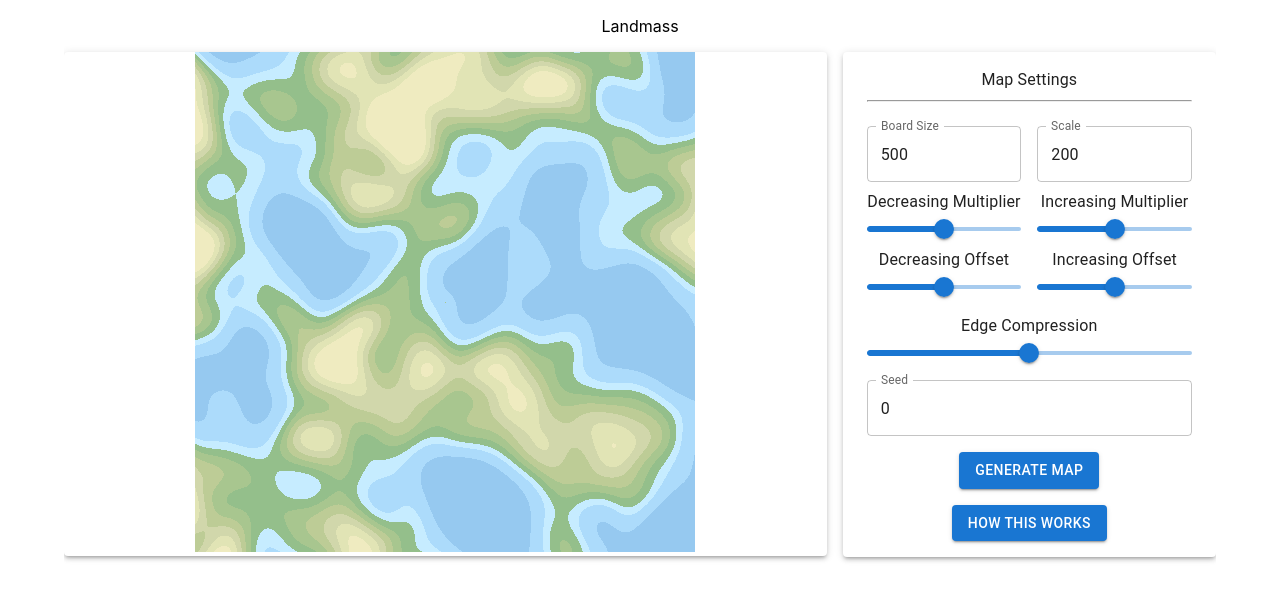
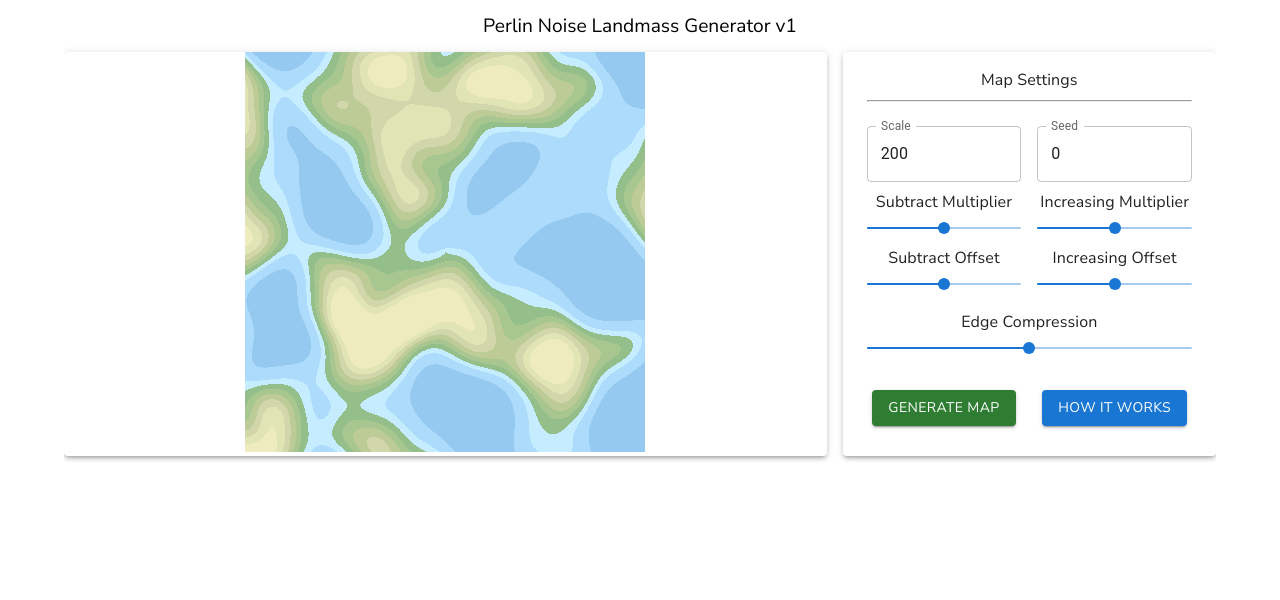
Before and after one commit to daniel-macias/landmass, a React (Create React App) app: page / in a window 1280 px wide. Shown: the top 600 px of the page. Built offline with nearby package versions, Linux system fonts and the light colour scheme.

Commit message:
basically done, just needs the explanation filled out

```diff
--- a/public/index.html
+++ b/public/index.html
@@ -10,6 +10,10 @@
       content="Web site created using create-react-app"
     />
     <link rel="apple-touch-icon" href="%PUBLIC_URL%/logo192.png" />
+    <link
+      href="https://fonts.googleapis.com/css?family=Nunito+Sans:300,400,700&display=swap"
+      rel="stylesheet"
+    />
     <!--
       manifest.json provides metadata used when your web app is installed on a
       user's mobile device or desktop. See https://developers.google.com/web/fundamentals/web-app-manifest/
@@ -24,7 +28,7 @@
       work correctly both with client-side routing and a non-root public URL.
       Learn how to configure a non-root public URL by running `npm run build`.
     -->
-    <title>React App</title>
+    <title>Perlin Noise Landmass Generator</title>
   </head>
   <body>
     <noscript>You need to enable JavaScript to run this app.</noscript>
--- a/src/App.css
+++ b/src/App.css
@@ -36,3 +36,15 @@
     transform: rotate(360deg);
   }
 }
+
+.montserrat-title {
+  font-family: 'Nunito Sans', sans-serif;
+  font-weight: 500;
+  font-size: larger;
+}
+
+.montserrat-labels {
+  font-family: 'Nunito Sans', sans-serif;
+  font-weight: 500;
+  font-size: larger;
+}
--- a/src/App.tsx
+++ b/src/App.tsx
@@ -1,15 +1,25 @@
 import React, { useEffect, useRef, useState } from 'react';
-import logo from './logo.svg';
 import './App.css';
 import Map from './components/Map';
 import Settings from './components/Settings';
 import seedrandom from 'seedrandom';
 import { Grid, Paper, Container } from '@mui/material';
-import { createNoise2D } from 'simplex-noise';
 
 function App() {
 
   const [randomNumber, setRandomNumber] = useState(0);
+  const [mapData, setMapData] = useState({
+    boardSize: 400,
+    squareSize: 1,
+    seed: randomNumber,
+    edgeCompressionAmount: 0.5,
+    decreasingMultiplier: 0.5,
+    increasingMultiplier: 0.5,
+    decreasingOffset: 0.5,
+    increasingOffset: 0.5,
+    scale: 200,
+  });
+
 
   useEffect(() => {
     const now = new Date();
@@ -21,6 +31,23 @@ function App() {
 
 
   }, []);
+
+  const generateMap = (formData: {
+    boardSize: number;
+    squareSize: number;
+    seed: number;
+    edgeCompressionAmount: number;
+    decreasingMultiplier: number;
+    increasingMultiplier: number;
+    decreasingOffset: number;
+    increasingOffset: number;
+    scale: number;
+  }) => {
+    // Process the form data and generate the map
+    console.log('Generating Map...');
+    console.log(formData);
+    setMapData(formData);
+  };
 
   return (
     <div className="App">
@@ -35,7 +62,7 @@ function App() {
         }}
       >
 
-      <p>Landmass</p>
+      <h1 className="montserrat-title">Perlin Noise Landmass Generator v1</h1>
 
       {/* 'lg' here sets the maximum width to large screens, but you can adjust this based on your preference */}
       <Grid container spacing={2}>
@@ -43,16 +70,16 @@ function App() {
 
         <Grid item xs={12} sm={8}>
           {/* Content for the 2/3 column */}
-          <Paper elevation={3} style={{ minHeight: '200px', display: 'flex', flexDirection: 'column' }}>
-            <div style={{ flex: 1, overflow: 'auto' }}>
-            <Map squareSize={1} boardSize={500} seed={randomNumber} edgeCompressionAmount={0.1} decreasingMultiplier={0.4} increasingMultiplier={0.4} decreasingOffset={0.4} increasingOffset={0.7} scale={200} />
+          <Paper elevation={3} style={{ minHeight: '100%', display: 'flex', flexDirection: 'column' }}>
+            <div style={{ flex: 1, minHeight: 0, alignItems: 'center' }}>
+            <Map {...mapData} />
             </div>
           </Paper>
         </Grid>
         <Grid item xs={12} sm={4}>
           {/* Content for the 1/3 column */}
-          <Paper elevation={3} style={{ minHeight: '200px', display: 'flex', flexDirection: 'column' }}>
-            <Settings />
+          <Paper elevation={3} style={{ minHeight: '100%', display: 'flex', flexDirection: 'column' }}>
+            <Settings onSubmit={generateMap} />
           </Paper>
         </Grid>
       </Grid>
--- a/src/components/Map.tsx
+++ b/src/components/Map.tsx
@@ -144,7 +144,7 @@ const Map: React.FC<MapProps> = ({ squareSize, boardSize, seed, edgeCompressionA
 
       }
     }
-  }, []);
+  }, [squareSize, boardSize, seed, edgeCompressionAmount, decreasingMultiplier, increasingMultiplier, decreasingOffset, increasingOffset, scale]);
 
   return <canvas ref={canvasRef} />;
 };
--- a/src/components/Settings.tsx
+++ b/src/components/Settings.tsx
@@ -1,10 +1,23 @@
 import React, { useState } from 'react';
 import { Dialog, DialogTitle, DialogContent, DialogActions, Box, TextField, Slider, Button, Typography, Container, Grid } from '@mui/material';
 
+interface SettingsProps {
+    onSubmit: (formData: {
+      boardSize: number;
+      seed: number;
+      edgeCompressionAmount: number;
+      decreasingMultiplier: number;
+      increasingMultiplier: number;
+      decreasingOffset: number;
+      increasingOffset: number;
+      scale: number;
+      squareSize: number;
+    }) => void;
+}
 
-const Settings = () => {
+const Settings = ({ onSubmit }: SettingsProps) => {
   // State variables for your settings
-  const [boardSize, setBoardSize] = useState<number>(500);
+  const [boardSize, setBoardSize] = useState<number>(400);
   const [seed, setSeed] = useState<number>(0);
   const [edgeCompressionAmount, setEdgeCompressionAmount] = useState<number>(0.5);
   const [decreasingMultiplier, setDecreasingMultiplier] = useState<number>(0.5);
@@ -12,15 +25,26 @@ const Settings = () => {
   const [decreasingOffset, setDecreasingOffset] = useState<number>(0.5);
   const [increasingOffset, setIncreasingOffset] = useState<number>(0.5);
   const [scale, setScale] = useState<number>(200);
+  const [squareSize, setSquareSize] = useState<number>(1);
 
   const [isDialogOpen, setIsDialogOpen] = useState(false);
 
 
   // Function to handle form submission
   const handleSubmit = () => {
-    // Process form data and generate the map
-    // You can add your map generation logic here
-    console.log('Generating Map...');
+    const formData = {
+        boardSize,
+        seed,
+        edgeCompressionAmount,
+        decreasingMultiplier,
+        increasingMultiplier,
+        decreasingOffset,
+        increasingOffset,
+        scale,
+        squareSize
+      };
+      // Call the onSubmit function from the props and pass the form data
+      onSubmit(formData);
   };
 
   const openDialog = () => {
@@ -34,20 +58,29 @@ const Settings = () => {
   return (
     <Container maxWidth="lg">
       <form style={{ margin: '16px 0' }}>
-      <Typography id="decreasing-multiplier-slider-label">Map Settings</Typography>
+      <Typography id="decreasing-multiplier-slider-label" fontFamily={'Nunito Sans'}>Map Settings</Typography>
       <hr />
         <Grid container spacing={2} style={{ marginTop: '8px' }}>
           <Grid item xs={12} sm={6}>
-            <TextField
+            {/* <TextField
               label="Board Size"
               type="number"
               value={boardSize.toString()}
               onChange={(e) => setBoardSize(parseInt(e.target.value, 10))}
               fullWidth
               InputProps={{ inputProps: { min: 0, max: 1000 } }}
-            />
-            <Typography id="decreasing-multiplier-slider-label" style={{ marginTop: '8px' }}>Decreasing Multiplier</Typography>
+            /> */}
+            <TextField
+            label="Scale"
+            type="number"
+            value={scale.toString()}
+            onChange={(e) => setScale(parseInt(e.target.value, 10))}
+            fullWidth
+            InputProps={{ inputProps: { min: 0, max: 1000 } }}
+          />
+            <Typography fontFamily={'Nunito Sans'} id="decreasing-multiplier-slider-label" style={{ marginTop: '8px' }}>Subtract Multiplier</Typography>
             <Slider
+              size="small"
               value={decreasingMultiplier}
               onChange={(_, newValue) => setDecreasingMultiplier(newValue as number)}
               valueLabelDisplay="auto"
@@ -56,8 +89,9 @@ const Settings = () => {
               max={1}
               aria-labelledby="decreasing-multiplier-slider-label"
             />
-            <Typography id="decreasing-offset-slider-label">Decreasing Offset</Typography>
+            <Typography fontFamily={'Nunito Sans'} id="decreasing-offset-slider-label">Subtract Offset</Typography>
             <Slider
+              size="small"
               value={decreasingOffset}
               onChange={(_, newValue) => setDecreasingOffset(newValue as number)}
               valueLabelDisplay="auto"
@@ -71,15 +105,15 @@ const Settings = () => {
           </Grid>
           <Grid item xs={12} sm={6}>
           <TextField
-            label="Scale"
-            type="number"
-            value={scale.toString()}
-            onChange={(e) => setScale(parseInt(e.target.value, 10))}
-            fullWidth
-            InputProps={{ inputProps: { min: 0, max: 1000 } }}
-          />
-            <Typography id="increasing-multiplier-slider-label" style={{ marginTop: '8px' }}>Increasing Multiplier</Typography>
+              label="Seed"
+              type="number"
+              value={seed.toString()}
+              onChange={(e) => setSeed(parseInt(e.target.value, 10))}
+              fullWidth
+            />
+            <Typography fontFamily={'Nunito Sans'} id="increasing-multiplier-slider-label" style={{ marginTop: '8px' }}>Increasing Multiplier</Typography>
             <Slider
+              size="small"
               value={increasingMultiplier}
               onChange={(_, newValue) => setIncreasingMultiplier(newValue as number)}
               valueLabelDisplay="auto"
@@ -89,8 +123,9 @@ const Settings = () => {
               aria-labelledby="increasing-multiplier-slider-label"
             />
 
-            <Typography id="increasing-offset-slider-label">Increasing Offset</Typography>
+            <Typography fontFamily={'Nunito Sans'} id="increasing-offset-slider-label">Increasing Offset</Typography>
             <Slider
+              size="small"
               value={increasingOffset}
               onChange={(_, newValue) => setIncreasingOffset(newValue as number)}
               valueLabelDisplay="auto"
@@ -102,8 +137,9 @@ const Settings = () => {
           </Grid>
         </Grid>
         <Grid item xs={12}>
-        <Typography id="decreasing-multiplier-slider-label" style={{ marginTop: '8px' }}>Edge Compression</Typography>
+            <Typography fontFamily={'Nunito Sans'} id="decreasing-multiplier-slider-label" style={{ marginTop: '8px' }}>Edge Compression</Typography>
             <Slider
+              size="small"
               value={edgeCompressionAmount}
               onChange={(_, newValue) => setEdgeCompressionAmount(newValue as number)}
               valueLabelDisplay="auto"
@@ -112,25 +148,23 @@ const Settings = () => {
               max={1}
               aria-labelledby="decreasing-multiplier-slider-label"
             />
-          <TextField style={{ marginTop: '8px' }}
-              label="Seed"
-              type="number"
-              value={seed.toString()}
-              onChange={(e) => setSeed(parseInt(e.target.value, 10))}
-              fullWidth
-            />
+
+
 
         </Grid>
-        <Box mt={2}>
-          <Button variant="contained" color="primary" onClick={handleSubmit}>
+
+        <Grid container spacing={2} style={{ marginTop: '8px' }}>
+          <Grid item xs={12} sm={6}>
+          <Button variant="contained" color="success" onClick={handleSubmit} style={{ fontFamily: 'Nunito Sans' }}>
             Generate Map
           </Button>
-        </Box>
-        <Box mt={2}>
-          <Button variant="contained" color="primary" onClick={openDialog}>
-            How This Works
+          </Grid>
+          <Grid item xs={12} sm={6}>
+          <Button  variant="contained" color="primary" onClick={openDialog} style={{ fontFamily: 'Nunito Sans' }}>
+            How It Works
           </Button>
-        </Box>
+          </Grid>
+        </Grid>
       </form>
 
       <Dialog open={isDialogOpen} onClose={closeDialog}>
@@ -141,7 +175,7 @@ const Settings = () => {
         <DialogActions>
             <Button
             component="a" // Use component="a" for a link
-            href="https://github.com/your-repository-url" // Replace with your GitHub repository URL
+            href="https://github.com/daniel-macias/landmass" // Replace with your GitHub repository URL
             target="_blank" // Open the link in a new tab
             color="primary"
             >
```
